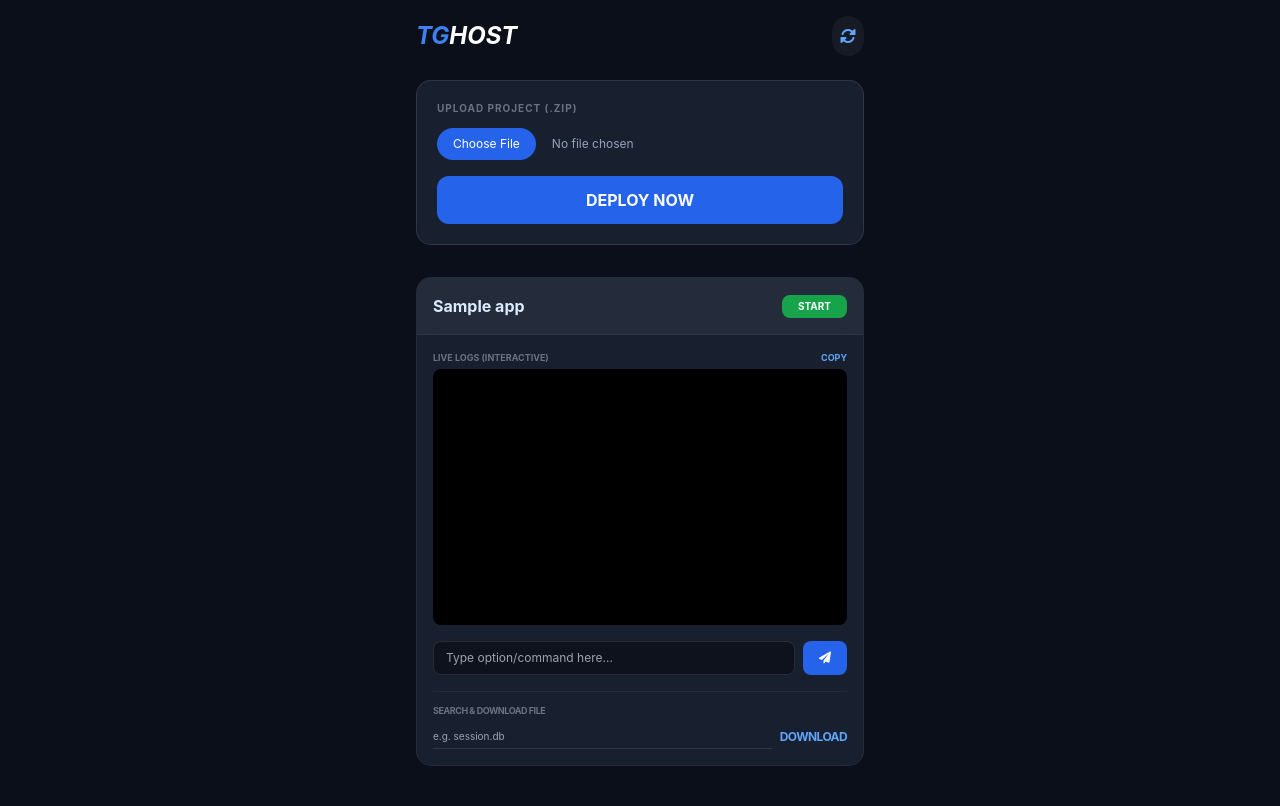
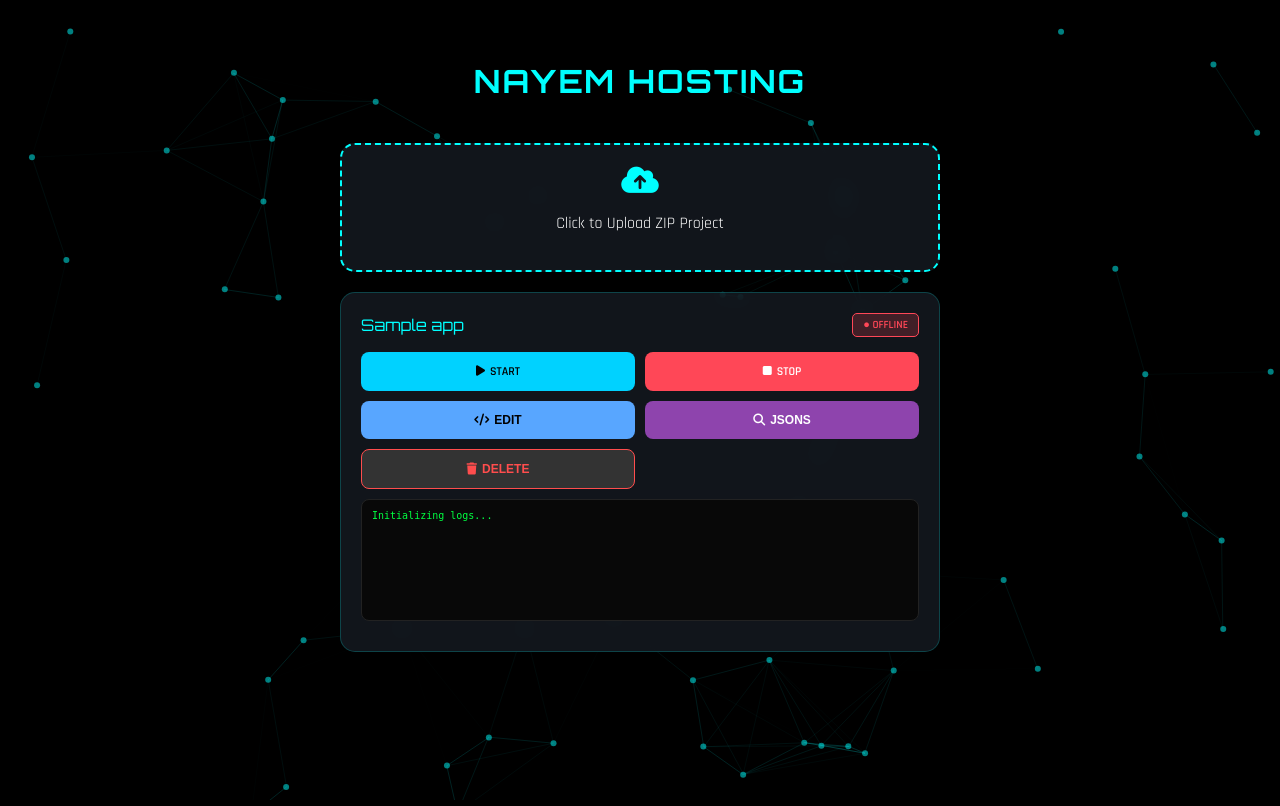
Before and after one commit to 9xjubayerofc/Guest-generator, a Flask app: template templates/index.html in a window 1280 px wide. Run offline with Flask 3, Linux system fonts and the light colour scheme; the template is opened without the code that fills it: most values are stand-ins (such as "Sample title", 1, 10 or a date in 2020); some libraries are stand-ins or nearby versions.

Commit message:
Add files via upload

```diff
--- a/templates/index.html
+++ b/templates/index.html
@@ -1,157 +1,121 @@
 <!DOCTYPE html>
-<html lang="en">
+<html lang="bn">
 <head>
-    <meta charset="UTF-8">
-    <meta name="viewport" content="width=device-width, initial-scale=1.0, maximum-scale=1.0, user-scalable=no">
-    <title>TG-HOST Manager</title>
-    <script src="https://cdn.tailwindcss.com"></script>
-    <link rel="stylesheet" href="https://cdnjs.cloudflare.com/ajax/libs/font-awesome/6.0.0/css/all.min.css">
+    <title>I'M JUBAYER - </title>
+    <meta charset="utf-8">
+    <meta name="viewport" content="width=device-width, initial-scale=1.0">
+    <link href="https://fonts.googleapis.com/css2?family=Orbitron:wght@400;700&family=Rajdhani:wght@400;600&display=swap" rel="stylesheet">
+    <link rel="stylesheet" href="https://cdnjs.cloudflare.com/ajax/libs/font-awesome/6.4.0/css/all.min.css">
+    <script src="https://cdn.jsdelivr.net/npm/sweetalert2@11"></script>
     <style>
-        body { background-color: #0b0f19; color: #f8fafc; font-family: 'Inter', sans-serif; }
-        .glass-card {
-            background: rgba(30, 41, 59, 0.7);
-            backdrop-filter: blur(12px);
-            border: 1px solid rgba(255, 255, 255, 0.1);
-            border-radius: 15px;
-        }
-        .log-container {
-            background: #000000;
-            color: #10b981;
-            font-family: 'Courier New', monospace;
-            white-space: pre-wrap;
-            word-wrap: break-word;
-            overflow-y: auto;
-            scroll-behavior: smooth;
-        }
-        /* কাস্টম স্ক্রলবার */
-        .log-container::-webkit-scrollbar { width: 5px; }
-        .log-container::-webkit-scrollbar-thumb { background: #334155; border-radius: 10px; }
+        :root { --bg: #000; --primary: #00ffff; --box: rgba(22, 27, 34, 0.8); --accent: #00ffff; }
+        body { background: var(--bg); color: #fff; font-family: 'Rajdhani', sans-serif; margin: 0; padding: 0; }
+        #particles-js { position: fixed; width: 100%; height: 100%; z-index: -1; }
+        .container { width: 92%; max-width: 600px; margin: 20px auto; }
+        .header { text-align: center; padding: 20px; font-family: 'Orbitron', sans-serif; color: var(--primary); letter-spacing: 2px; }
+        .box { background: var(--box); border: 1px solid rgba(0,255,255,0.2); border-radius: 15px; padding: 20px; margin-bottom: 20px; backdrop-filter: blur(10px); }
+        .upload-card { border: 2px dashed var(--primary); text-align: center; cursor: pointer; }
+        .status-badge { padding: 4px 10px; border-radius: 5px; font-size: 11px; font-weight: bold; }
+        .status-running { background: rgba(0, 255, 65, 0.2); color: #00ff41; border: 1px solid #00ff41; }
+        .status-offline { background: rgba(255, 71, 87, 0.2); color: #ff4757; border: 1px solid #ff4757; }
+        .button-grid { display: grid; grid-template-columns: repeat(2, 1fr); gap: 10px; margin-top: 15px; }
+        .btn-m { padding: 12px; border-radius: 8px; border: none; font-weight: bold; cursor: pointer; text-align: center; font-size: 12px; display: flex; align-items: center; justify-content: center; gap: 5px; text-decoration: none; color: #fff; }
+        .run { background: #00d2ff; color: #000; }
+        .stop { background: #ff4757; }
+        .json-btn { background: #8e44ad; }
+        .edit-btn { background: #58a6ff; color: #000; }
+        .del-btn { background: #333; color: #ff4d4d; border: 1px solid #ff4d4d; }
+        pre { background: #080808; color: #00ff41; padding: 10px; border-radius: 8px; font-size: 10px; height: 100px; overflow-y: auto; border: 1px solid #222; }
+
+        /* Modal Style */
+        #fmModal, #jsonModal { display:none; position:fixed; top:0; left:0; width:100%; height:100%; background:rgba(0,0,0,0.9); z-index:2000; padding:15px; box-sizing: border-box; }
+        .modal-content { background: #161b22; height: 100%; border-radius: 15px; border: 1px solid var(--primary); display: flex; flex-direction: column; padding: 15px; }
+        .file-item { padding: 10px; border-bottom: 1px solid #222; display: flex; justify-content: space-between; align-items: center; }
     </style>
 </head>
-<body class="p-4 pb-10">
+<body>
 
-    <div class="max-w-md mx-auto">
-        <header class="mb-6 flex justify-between items-center">
-            <h1 class="text-2xl font-bold text-blue-500 italic">TG<span class="text-white">HOST</span></h1>
-            <button onclick="location.reload()" class="bg-white/5 p-2 rounded-full"><i class="fas fa-sync-alt text-blue-400"></i></button>
-        </header>
+<div id="particles-js"></div>
 
-        <div class="glass-card p-5 mb-8">
-            <h2 class="text-[10px] font-bold text-gray-500 uppercase tracking-widest mb-3">Upload Project (.zip)</h2>
-            <form action="/upload" method="POST" enctype="multipart/form-data" class="space-y-4">
-                <input type="file" name="file" accept=".zip" required class="block w-full text-xs text-slate-400 file:mr-4 file:py-2 file:px-4 file:rounded-full file:border-0 file:bg-blue-600 file:text-white">
-                <button type="submit" class="w-full bg-blue-600 hover:bg-blue-700 py-3 rounded-xl font-bold transition">DEPLOY NOW</button>
+<div class="container">
+    <div class="header"><h1>NAYEM HOSTING</h1></div>
+
+    <div class="box upload-card">
+        <form id="uploadForm" method="POST" action="/upload" enctype="multipart/form-data">
+            <input type="file" name="file" id="fileInput" accept=".zip" required style="display:none;" onchange="document.getElementById('uploadForm').submit()">
+            <label for="fileInput" style="cursor:pointer; display:block;">
+                <i class="fa-solid fa-cloud-arrow-up" style="font-size: 30px; color: var(--primary);"></i>
+                <p>Click to Upload ZIP Project</p>
+            </label>
         </form>
     </div>
 
-        <div class="space-y-6">
     {% for app in apps %}
-            <div class="glass-card overflow-hidden border border-white/5">
-                <div class="p-4 flex justify-between items-center bg-white/5 border-b border-white/5">
-                    <h3 class="font-bold text-blue-100">{{ app.name }}</h3>
-                    <div class="flex gap-2">
-                        {% if not app.running %}
-                        <a href="/run/{{ app.name }}" class="bg-green-600 px-4 py-1 rounded-lg text-[10px] font-bold">START</a>
-                        {% else %}
-                        <a href="/stop/{{ app.name }}" class="bg-red-600 px-4 py-1 rounded-lg text-[10px] font-bold">STOP</a>
-                        {% endif %}
+    <div class="box">
+        <div style="display:flex; justify-content:space-between; align-items:center;">
+            <span style="color:var(--primary); font-family:'Orbitron';">{{ app.name }}</span>
+            <span id="status-{{ app.name }}" class="status-badge {% if app.running %}status-running{% else %}status-offline{% endif %}">
+                ● {% if app.running %}RUNNING{% else %}OFFLINE{% endif %}
+            </span>
+        </div>
+
+        <div class="button-grid">
+            <a href="/run/{{ app.name }}" class="btn-m run"><i class="fa-solid fa-play"></i> START</a>
+            <a href="/stop/{{ app.name }}" class="btn-m stop"><i class="fa-solid fa-stop"></i> STOP</a>
+            <button onclick="openFM('{{ app.name }}')" class="btn-m edit-btn"><i class="fa-solid fa-code"></i> EDIT</button>
+            <button onclick="searchJSON('{{ app.name }}')" class="btn-m json-btn"><i class="fa-solid fa-magnifying-glass"></i> JSONS</button>
+            <button onclick="confirmDelete('{{ app.name }}', '/delete/{{ app.name }}')" class="btn-m del-btn"><i class="fa-solid fa-trash"></i> DELETE</button>
+        </div>
+        <pre id="log-{{ app.name }}">Initializing logs...</pre>
+    </div>
+    {% endfor %}
+</div>
+
+<div id="jsonModal">
+    <div class="modal-content" style="max-height: 80vh; margin-top: 5vh;">
+        <div style="display:flex; justify-content:space-between; align-items:center; margin-bottom:15px;">
+            <h3 style="color:var(--primary); margin:0;">JSON FILES</h3>
+            <button onclick="document.getElementById('jsonModal').style.display='none'" style="background:#ff4d4d; border:none; color:white; padding:5px 15px; border-radius:5px;">X</button>
+        </div>
+        <div id="jsonFileList" style="overflow-y:auto; flex:1;"></div>
     </div>
 </div>
 
-                <div class="p-4">
-                    <div class="flex justify-between mb-1">
-                        <span class="text-[9px] text-gray-500 uppercase font-bold">Live Logs (Interactive)</span>
-                        <button onclick="copyLogs('log-{{ app.name }}')" class="text-[9px] text-blue-400 font-bold">COPY</button>
-                    </div>
-                    <div id="log-{{ app.name }}" class="log-container h-64 rounded-lg p-3 text-[10px] mb-4 border border-black shadow-inner">
-                        Fetching logs...
-                    </div>
+<script src="https://cdn.jsdelivr.net/particles.js/2.0.0/particles.min.js"></script>
+<script>
+    particlesJS('particles-js', { "particles": { "number": { "value": 50 }, "color": { "value": "#00ffff" }, "shape": { "type": "circle" }, "opacity": { "value": 0.5 }, "size": { "value": 3 }, "line_linked": { "enable": true, "distance": 150, "color": "#00ffff", "opacity": 0.2, "width": 1 }, "move": { "enable": true, "speed": 2 } } });
 
-                    <div class="flex gap-2 mb-4">
-                        <input type="text" id="cmd-{{ app.name }}"
-                               onkeydown="if(event.key==='Enter') sendCmd('{{ app.name }}')"
-                               placeholder="Type option/command here..."
-                               class="flex-1 bg-black/40 border border-white/10 rounded-lg px-3 py-2 text-xs focus:outline-none text-white focus:border-blue-500">
-                        <button onclick="sendCmd('{{ app.name }}')" class="bg-blue-600 px-4 py-2 rounded-lg text-xs"><i class="fas fa-paper-plane"></i></button>
-                    </div>
-
-                    <div class="pt-3 border-t border-white/5">
-                        <p class="text-[9px] text-gray-500 uppercase font-bold mb-2 tracking-tighter">Search & Download File</p>
-                        <div class="flex gap-2">
-                            <input type="text" id="dl-{{ app.name }}" placeholder="e.g. session.db" class="flex-1 bg-transparent border-b border-white/10 text-[10px] py-1 outline-none text-gray-300">
-                            <button onclick="downloadFile('{{ app.name }}')" class="text-blue-400 text-xs font-bold uppercase tracking-tighter">Download</button>
-                        </div>
-                    </div>
-                </div>
-            </div>
-            {% endfor %}
-        </div>
-    </div>
-
-    <script>
-        function copyLogs(id) {
-            const text = document.getElementById(id).innerText;
-            navigator.clipboard.writeText(text);
-            alert("Logs copied!");
-        }
-
-        // লগ রিফ্রেশ ফাংশন
-        function refreshLogs() {
+    function updateSystem() {
         {% for app in apps %}
-            fetch('/get_log/{{ app.name }}')
-                .then(res => res.json())
-                .then(data => {
-                    const el = document.getElementById('log-{{ app.name }}');
-                    // ইউজার কি একদম নিচে স্ক্রল করে আছে কিনা চেক করা
-                    const isScrolledToBottom = el.scrollHeight - el.clientHeight <= el.scrollTop + 100;
-
-                    el.textContent = data.log;
-
-                    // যদি নিচে থাকে, তবে নতুন লগের সাথে অটো স্ক্রল হবে
-                    if (isScrolledToBottom) {
-                        el.scrollTop = el.scrollHeight;
-                    }
+            fetch('/get_log/{{ app.name }}').then(res => res.json()).then(data => {
+                document.getElementById('log-{{ app.name }}').innerText = data.log || "No logs yet...";
+                const badge = document.getElementById('status-{{ app.name }}');
+                badge.innerText = "● " + data.status;
+                badge.className = "status-badge " + (data.status === "RUNNING" ? "status-running" : "status-offline");
             });
         {% endfor %}
     }
+    setInterval(updateSystem, 3000);
 
-        // প্রতি ১.৫ সেকেন্ডে লগ আপডেট হবে
-        setInterval(refreshLogs, 1500);
-
-        // কমান্ড পাঠানোর ফাংশন
-        function sendCmd(name) {
-            const input = document.getElementById(`cmd-${name}`);
-            const val = input.value;
-            if(!val) return;
-
-            fetch('/run_termux_cmd', {
-                method: 'POST',
-                headers: {'Content-Type': 'application/json'},
-                body: JSON.stringify({project: name, command: val})
-            }).then(res => res.json())
-            .then(data => {
-                if(data.status === 'sent') {
-                    input.value = ''; // কমান্ড পাঠানোর পর বক্স খালি হবে
-                    setTimeout(refreshLogs, 500); // দ্রুত লগ আপডেট
-                } else {
-                    alert("Error: " + (data.message || "Process not running"));
-                }
+    function searchJSON(name) {
+        const list = document.getElementById('jsonFileList');
+        list.innerHTML = "<p>Searching...</p>";
+        document.getElementById('jsonModal').style.display = 'block';
+        fetch('/search_json/' + name).then(res => res.json()).then(data => {
+            if(data.json_files.length === 0) { list.innerHTML = "<p>No JSON files found.</p>"; return; }
+            let html = "";
+            data.json_files.forEach(f => {
+                html += `<div class="file-item">
+                    <span>${f.name}</span>
+                    <a href="/download_file?project=${name}&filename=${f.path}" style="color:#00ff41; text-decoration:none;"><i class="fa-solid fa-download"></i></a>
+                </div>`;
+            });
+            list.innerHTML = html;
         });
     }
 
-        function downloadFile(name) {
-            const file = document.getElementById(`dl-${name}`).value;
-            if(!file) return;
-            fetch('/search_and_download', {
-                method: 'POST',
-                headers: {'Content-Type': 'application/json'},
-                body: JSON.stringify({project: name, filename: file})
-            })
-            .then(res => res.json())
-            .then(data => {
-                if(data.status === 'found') window.location.href = data.url;
-                else alert("File not found!");
-            });
+    function confirmDelete(name, url) {
+        Swal.fire({ title: 'Delete?', text: name, icon: 'warning', showCancelButton: true, confirmButtonColor: '#ff4d4d' }).then(res => { if(res.isConfirmed) window.location.href = url; });
     }
 </script>
 </body>
```
Lines whose indentation alone changed are shown as unchanged.
